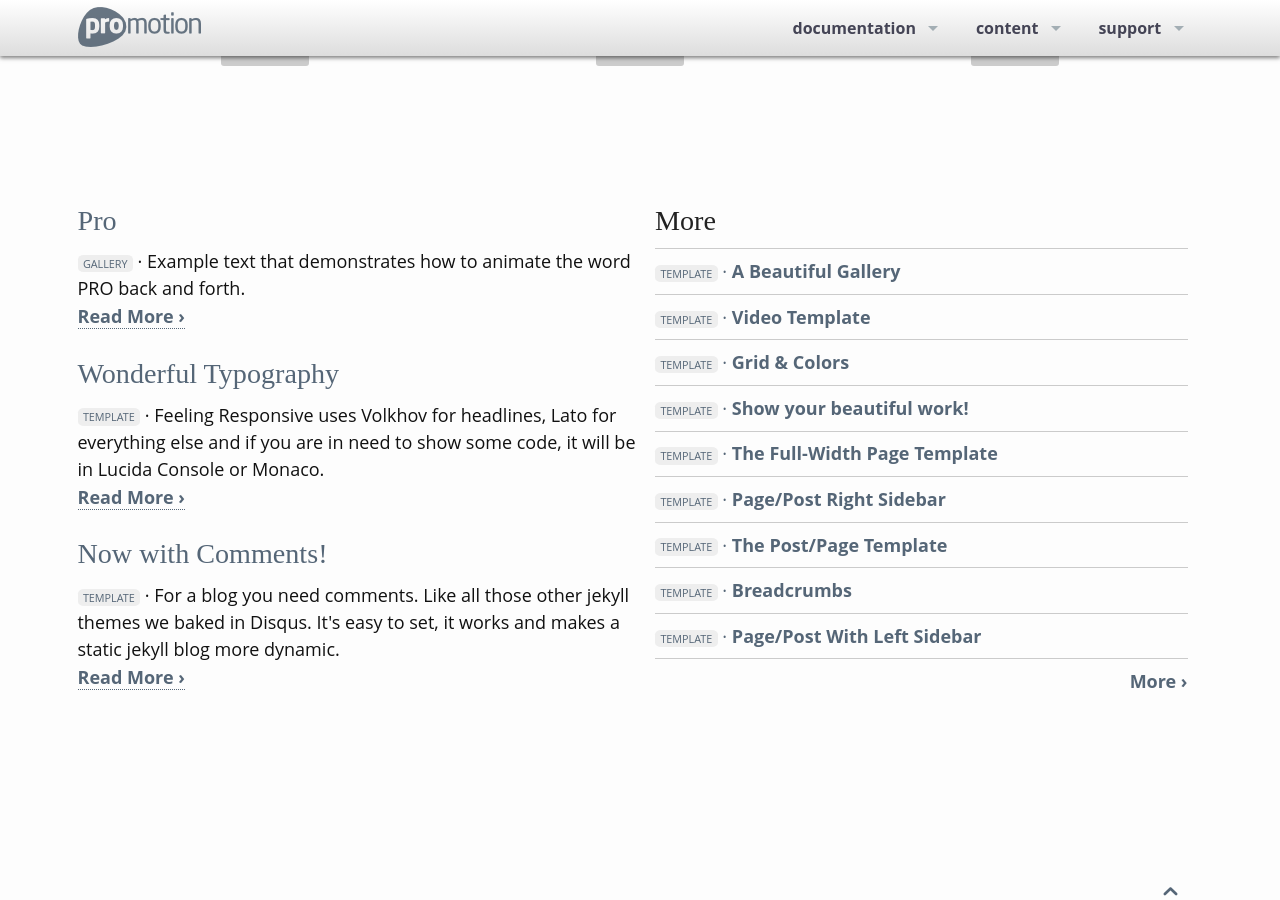
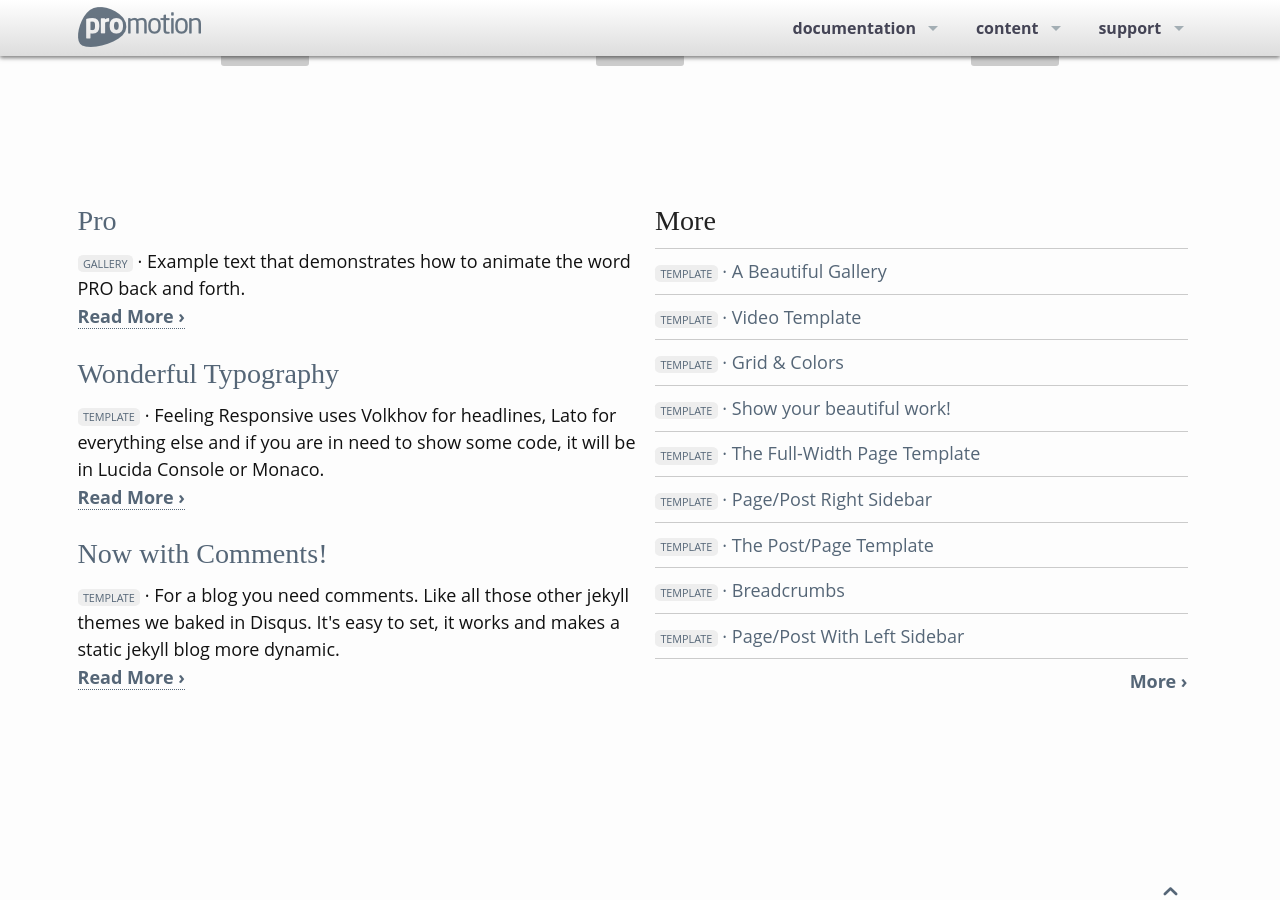
Before and after one commit to ProGraphics/prostyle.io, a Jekyll site: the page built from index.md, in a window 1280 px wide and 900 px high, scrolled down 715 px. Built offline with Jekyll 4.4.1, drawn with Linux system fonts in a browser that asks for light colours; nearby versions of some CDN libraries; a script that is not in the unit is left out.

Commit message:
Remove the bold text in the post lists

```diff
--- a/_includes/list-posts.html
+++ b/_includes/list-posts.html
@@ -24,12 +24,12 @@
 
 {% assign category = include.category %}
 {% assign tag = include.tag %}
-<ul class="side-nav">
+<ul class="side-nav post-list">
 
   {% if category == NULL and tag == NULL %}
 
     {% for post in site.posts limit:include.entries offset:include.offset %}
-      <li><a href="{{ site.url }}{{ post.url }}">{% if post.category %}<span class="category">{{ post.category }}</span> &middot; {% endif %}<strong>{{ post.title }}</strong></a></li>
+      <li><a href="{{ site.url }}{{ post.url }}">{% if post.category %}<span class="category">{{ post.category }}</span> &middot; {% endif %}{{ post.title }}</a></li>
     {% endfor %}
       <li class="text-right"><a href="{{ site.url }}/blog/archive/"><strong>{{ site.data.language.more }}</strong></a></li>
 
@@ -37,7 +37,7 @@
   {% elsif category %}
 
     {% for post in site.categories.[category] limit:include.entries offset:include.offset %}
-      <li><a href="{{ site.url }}{{ post.url }}">{% if post.category %}<span class="category">{{ post.category }}</span> &middot; {% endif %}<strong>{{ post.title }}</strong></a></li>
+      <li><a href="{{ site.url }}{{ post.url }}">{% if post.category %}<span class="category">{{ post.category }}</span> &middot; {% endif %}{{ post.title }}</a></li>
     {% endfor %}
       <li class="text-right"><a href="{{ site.url }}/blog/archive/"><strong>{{ site.data.language.more }}</strong></a></li>
 
@@ -45,7 +45,7 @@
   {% elsif tag %}
 
     {% for post in site.tags.[tag] limit:include.entries %}
-      <li><a href="{{ site.url }}{{ post.url }}">{% if post.category %}<span class="category">{{ post.category }}</span> &middot; {% endif %}<strong>{{ post.title }}</strong></a></li>
+      <li><a href="{{ site.url }}{{ post.url }}">{% if post.category %}<span class="category">{{ post.category }}</span> &middot; {% endif %}{{ post.title }}</a></li>
     {% endfor %}
 
   {% endif %}
```
